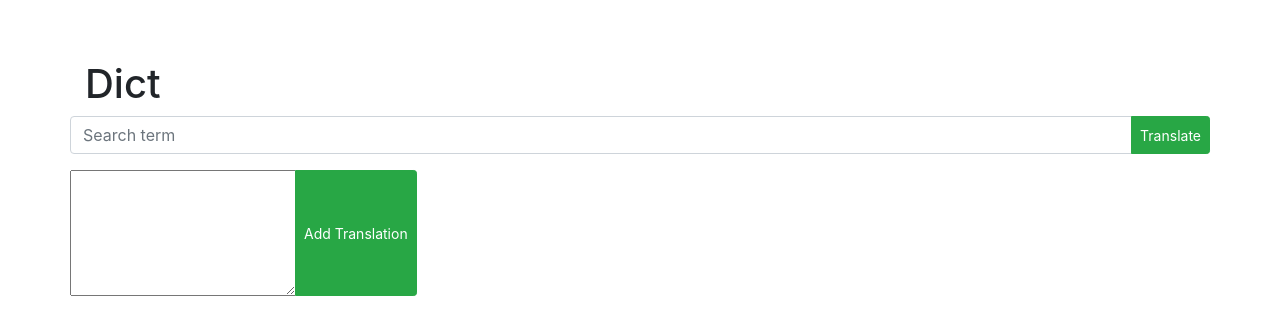
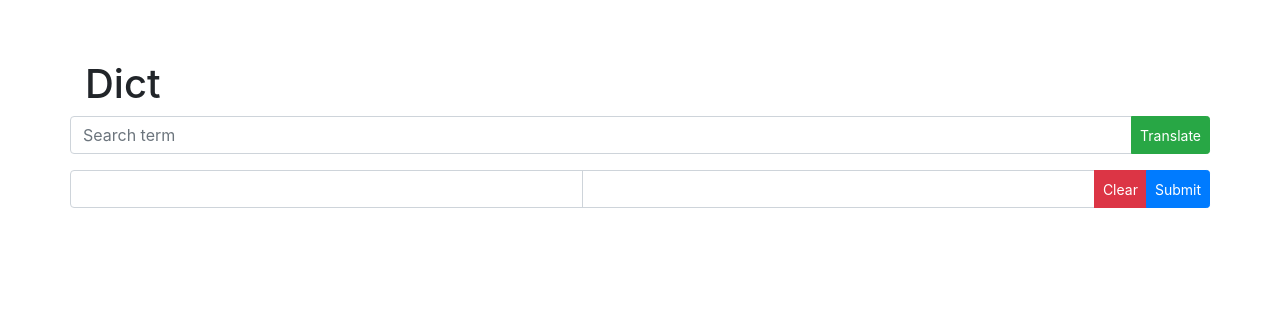
Before and after one commit to lefarov/Dict2Quizlet, a Vue app in the folder client/: page / in a window 1280 px wide. Shown: the top 334 px of the page. Built offline with nearby package versions, Linux system fonts and the light colour scheme.

Commit message:
Translation control is implemented.

```diff
--- a/client/src/components/Dict.vue
+++ b/client/src/components/Dict.vue
@@ -36,18 +36,30 @@
         </tbody>
       </table>
       <div class="input-group mb-3">
-        <textarea name="selected-translation"
-                  rows="5"
-                  cols="20"
-                  v-model="selectedTranslation"></textarea>
+        <input id="selected-term"
+               type="text"
+               class="form-control"
+               v-model="selectedTerm">
+        <input id="selected-translation"
+               type="text"
+               class="form-control"
+               v-model="selectedTranslation">
         <div class="input-group-append">
           <button type="button"
-                  class="btn btn-success btn-sm"
+                  class="btn btn-danger btn-sm"
                   @click="onSelectTranslation">
-                  Add Translation
+                  Clear
+          </button>
+          <button type="button"
+                  class="btn btn-primary btn-sm"
+                  @click="onSelectTranslation">
+                  Submit
           </button>
         </div>
       </div>
+      <!-- <textarea name="selected-translation"
+                  class="form-control"
+                  v-model="selectedTranslation"></textarea> -->
     </div>
   </div>
 </template>
@@ -60,6 +72,7 @@ export default {
     return {
       query: '',
       translation: [],
+      selectedTerm: '',
       selectedTranslation: '',
     };
   },
@@ -87,8 +100,15 @@ export default {
     onSelectTranslation() {
       this.selectedTranslation += this.wrapSelectedTranslation(document.getSelection().toString());
     },
+    onSelectTerm() {
+      this.selectedTerm = document.getSelection().toString();
+    },
     onKey(evt) {
       if ((evt.ctrlKey || evt.metaKey) && evt.altKey) {
+        if (evt.key === 'a') {
+          evt.preventDefault();
+          this.onSelectTerm();
+        }
         if (evt.key === 's') {
           evt.preventDefault();
           this.onSelectTranslation();
```
Also changed, not shown: 1 other file (tests, documents, lock files or other folders).
